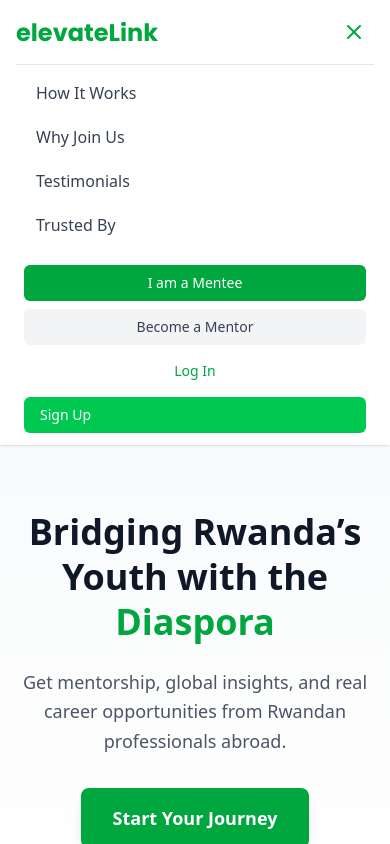
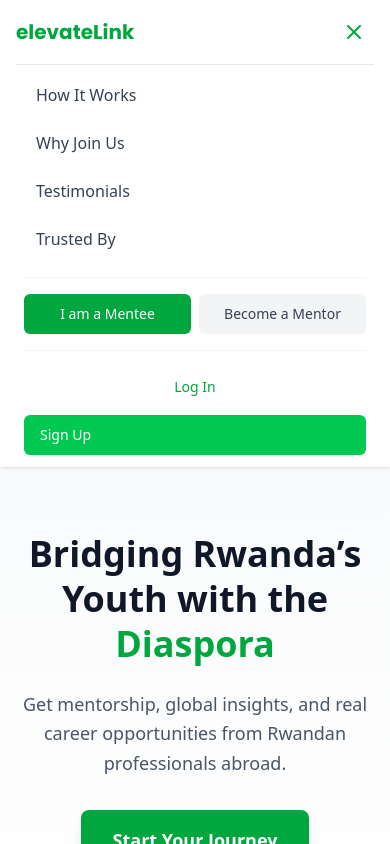
Before and after one commit to regis-mucyo/Youth-Platform-Frontend, a React (Vite) app: page / in a window 390 px wide. Both pictures are taken after a click on the button "Toggle menu". Shown: the top 844 px of the page. Built offline with nearby package versions, Linux system fonts and the light colour scheme.

Commit message:
fix/responsive-for-tablet

```diff
--- a/src/components/landpage/Header.jsx
+++ b/src/components/landpage/Header.jsx
@@ -19,9 +19,9 @@ const Header = ({ currentRole = "mentee" }) => {
   return (
     <header className="bg-white shadow-sm sticky top-0 z-50">
       <div className="max-w-7xl mx-auto px-4 sm:px-6 lg:px-8">
-        <div className="flex justify-between items-center h-16 md:h-20">
+        <div className="flex justify-between items-center h-16 sm:h-18 lg:h-20">
           {/* Text Logo */}
-          <div className="flex-shrink-0 font-bold text-2xl md:text-3xl">
+          <div className="flex-shrink-0 font-bold text-xl sm:text-2xl lg:text-3xl">
             <Link
               to={currentRole === "mentor" ? "/mentor" : "/mentee"}
               className="text-green-600 no-underline hover:text-green-700 transition-colors duration-200"
@@ -31,24 +31,24 @@ const Header = ({ currentRole = "mentee" }) => {
             </Link>
           </div>
 
-          {/* Desktop Navigation */}
-          <nav className="hidden md:flex space-x-8">
+          {/* Desktop Navigation - Hidden on tablet and mobile */}
+          <nav className="hidden lg:flex space-x-6 xl:space-x-8">
             {navItems.map((item) => (
               <a
                 key={item.name}
                 href={item.href}
-                className="text-gray-700 hover:text-green-600 px-3 py-2 text-sm font-medium transition-colors duration-200"
+                className="text-gray-700 hover:text-green-600 px-2 py-2 text-sm font-medium transition-colors duration-200 whitespace-nowrap"
               >
                 {item.name}
               </a>
             ))}
           </nav>
 
-          {/* Action Buttons - Desktop */}
-          <div className="hidden md:flex items-center space-x-4">
+          {/* Action Buttons - Desktop only */}
+          <div className="hidden lg:flex items-center space-x-3 xl:space-x-4">
             <Link
               to="/mentee"
-              className={`px-4 py-2 rounded-md text-sm font-medium transition-colors duration-200 ${
+              className={`px-3 xl:px-4 py-2 rounded-md text-xs xl:text-sm font-medium transition-colors duration-200 whitespace-nowrap ${
                 currentRole === "mentee"
                   ? "bg-green-600 text-white"
                   : "bg-gray-100 text-gray-700 hover:bg-gray-200"
@@ -58,7 +58,7 @@ const Header = ({ currentRole = "mentee" }) => {
             </Link>
             <Link
               to="/mentor"
-              className={`px-4 py-2 rounded-md text-sm font-medium transition-colors duration-200 ${
+              className={`px-3 xl:px-4 py-2 rounded-md text-xs xl:text-sm font-medium transition-colors duration-200 whitespace-nowrap ${
                 currentRole === "mentor"
                   ? "bg-green-600 text-white"
                   : "bg-gray-100 text-gray-700 hover:bg-gray-200"
@@ -68,50 +68,71 @@ const Header = ({ currentRole = "mentee" }) => {
             </Link>
             <Link
               to="/login"
-              className="text-green-600 px-4 py-2 rounded-md text-sm font-medium hover:text-green-700 transition-colors duration-200"
+              className="text-green-600 px-3 xl:px-4 py-2 rounded-md text-xs xl:text-sm font-medium hover:text-green-700 transition-colors duration-200 whitespace-nowrap"
             >
               Log In
             </Link>
             <Link
               to={`/register?role=${currentRole}`}
-              className="bg-green-500 text-white px-6 py-2 rounded-md text-sm font-medium hover:bg-green-600 transition-colors duration-200"
+              className="bg-green-500 text-white px-4 xl:px-6 py-2 rounded-md text-xs xl:text-sm font-medium hover:bg-green-600 transition-colors duration-200 whitespace-nowrap"
             >
               Sign Up
             </Link>
           </div>
 
-          {/* Mobile menu button */}
-          <div className="md:hidden">
+          {/* Tablet-specific compact buttons */}
+          <div className="hidden md:flex lg:hidden items-center space-x-2">
+            <Link
+              to="/login"
+              className="text-green-600 px-3 py-1.5 rounded-md text-sm font-medium hover:text-green-700 transition-colors duration-200"
+            >
+              Log In
+            </Link>
+            <Link
+              to={`/register?role=${currentRole}`}
+              className="bg-green-500 text-white px-4 py-1.5 rounded-md text-sm font-medium hover:bg-green-600 transition-colors duration-200"
+            >
+              Sign Up
+            </Link>
+          </div>
+
+          {/* Mobile & Tablet menu button */}
+          <div className="lg:hidden">
             <button
               onClick={toggleMenu}
               className="text-gray-700 hover:text-green-600 focus:outline-none focus:text-green-600 p-2"
+              aria-label="Toggle menu"
             >
               {isMenuOpen ? <X size={24} /> : <Menu size={24} />}
             </button>
           </div>
         </div>
 
-        {/* Mobile Navigation Menu */}
+        {/* Mobile & Tablet Navigation Menu */}
         {isMenuOpen && (
-          <div className="md:hidden">
+          <div className="lg:hidden">
             <div className="px-2 pt-2 pb-3 space-y-1 bg-white border-t border-gray-200">
+              {/* Navigation Links */}
+              <div className="space-y-1 mb-4">
                 {navItems.map((item) => (
                   <a
                     key={item.name}
                     href={item.href}
-                  className="text-gray-700 hover:text-green-600 block px-3 py-2 text-base font-medium transition-colors duration-200"
+                    className="text-gray-700 hover:text-green-600 hover:bg-gray-50 block px-3 py-2.5 text-base font-medium transition-colors duration-200 rounded-md"
                     onClick={() => setIsMenuOpen(false)}
                   >
                     {item.name}
                   </a>
                 ))}
+              </div>
 
-              {/* Mobile Action Buttons */}
-              <div className="pt-4 space-y-2">
+              {/* Role Selection Buttons - Tablet and Mobile */}
+              <div className="border-t border-gray-100 pt-4 mb-4">
+                <div className="grid grid-cols-2 gap-2 mb-3">
                   <Link
                     to="/mentee"
                     onClick={() => setIsMenuOpen(false)}
-                  className={`block text-center w-full px-4 py-2 rounded-md text-sm font-medium transition-colors duration-200 ${
+                    className={`text-center px-3 py-2.5 rounded-md text-sm font-medium transition-colors duration-200 ${
                       currentRole === "mentee"
                         ? "bg-green-600 text-white"
                         : "bg-gray-100 text-gray-700 hover:bg-gray-200"
@@ -122,7 +143,7 @@ const Header = ({ currentRole = "mentee" }) => {
                   <Link
                     to="/mentor"
                     onClick={() => setIsMenuOpen(false)}
-                  className={`block text-center w-full px-4 py-2 rounded-md text-sm font-medium transition-colors duration-200 ${
+                    className={`text-center px-3 py-2.5 rounded-md text-sm font-medium transition-colors duration-200 ${
                       currentRole === "mentor"
                         ? "bg-green-600 text-white"
                         : "bg-gray-100 text-gray-700 hover:bg-gray-200"
@@ -130,17 +151,22 @@ const Header = ({ currentRole = "mentee" }) => {
                   >
                     Become a Mentor
                   </Link>
+                </div>
+              </div>
+
+              {/* Auth Buttons - Mobile only (hidden on tablet since they're in header) */}
+              <div className="md:hidden border-t border-gray-100 pt-4 space-y-2">
                 <Link
                   to="/login"
                   onClick={() => setIsMenuOpen(false)}
-                  className="block w-full text-center text-green-600 px-4 py-2 rounded-md text-sm font-medium hover:text-green-700 transition-colors duration-200"
+                  className="block w-full text-center text-green-600 px-4 py-2.5 rounded-md text-sm font-medium hover:text-green-700 hover:bg-green-50 transition-colors duration-200"
                 >
                   Log In
                 </Link>
                 <Link
                   to={`/register?role=${currentRole}`}
                   onClick={() => setIsMenuOpen(false)}
-                  className="block w-full bg-green-500 text-white px-4 py-2 rounded-md text-sm font-medium hover:bg-green-600 transition-colors duration-200"
+                  className="block w-full bg-green-500 text-white px-4 py-2.5 rounded-md text-sm font-medium hover:bg-green-600 transition-colors duration-200"
                 >
                   Sign Up
                 </Link>
```
Lines whose indentation alone changed are shown as unchanged.
